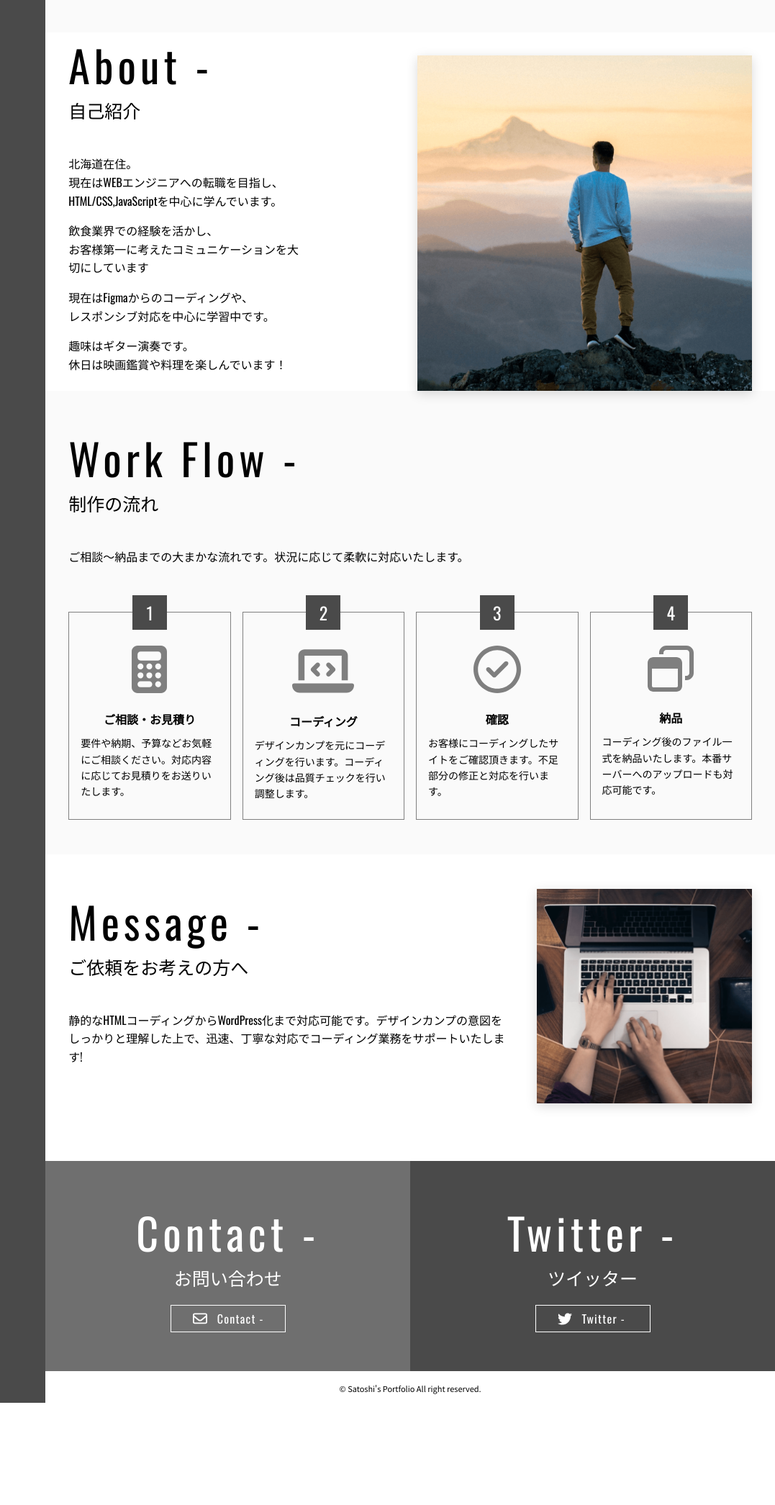
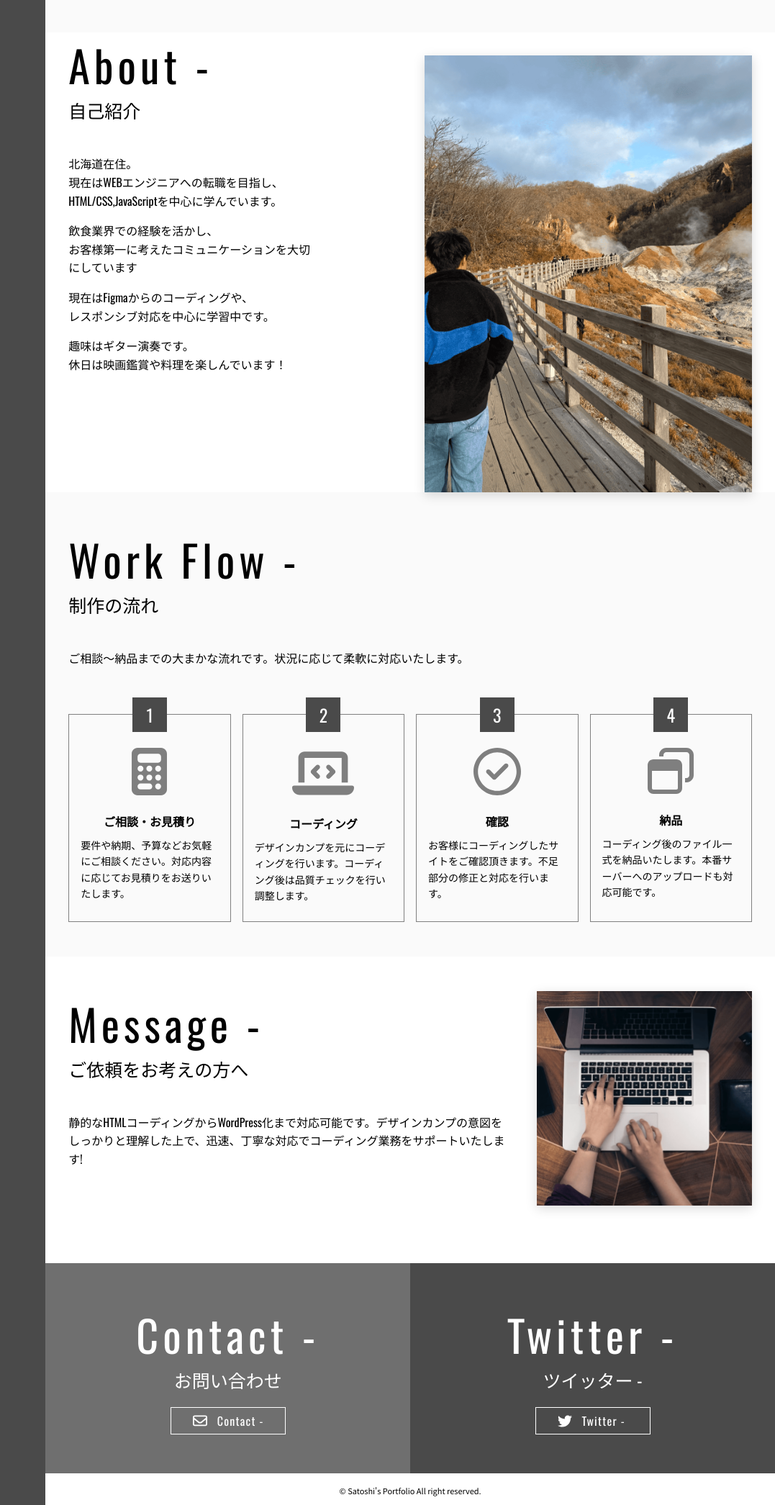
Before and after one commit to satoshi1213/portfolio-site1, a plain HTML site: page index.html in a window 1280 px wide. Shown: the part 2206-4297 px from the top of the page at 72% size, without its empty margins (203-1280 px from the left). Before the commit the page ends 4155 px from the top, so only its background shows below. Drawn offline with nearby package versions, Linux system fonts and the light colour scheme.

Commit message:
portfolio update

```diff
--- a/index.html
+++ b/index.html
@@ -9,7 +9,7 @@
     <title>ポートフォリオサイト</title>
     <meta name="description" content="フリーランスWEBコーダーのポートフォリオサイトです。「WEB制作を頼みたい」 既存のサイトの修正、改善したい」などぜひ、お気軽にご相談ください。">
 
-    <!-- Google　Fonts -->
+    <!-- Google Fonts -->
     <link rel="preconnect" href="https://fonts.googleapis.com">
     <link rel="preconnect" href="https://fonts.gstatic.com" crossorigin>
     <link href="https://fonts.googleapis.com/css2?family=Noto+Sans+JP&family=Oswald:wght@200..700&display=swap" rel="stylesheet">
@@ -183,7 +183,7 @@
             <section id="about" class="about">
                 <div class="section__inner">
                     <div class="about__container">
-                        <div class="about__img"><img src="./img/img_about.png" alt=""></div>
+                        <div class="about__img"><img src="./img/IMG_0090.png (2).png" alt=""></div>
                         <div class="about__text-contents">
                             <h2 class="section__head">
                                 <span class="section__head-main">About -</span>
@@ -269,7 +269,7 @@
                 <div class="page-bottom__item page-bottom__item--twitter">
                     <h2 class="section__head--center">
                         <span class="section__head-main">Twitter -</span>
-                        <span class="section__head-sub">ツイッター</span>
+                        <span class="section__head-sub">ツイッター -</span>
                     </h2>
                     <a href="#" target="_blank" class="page-bottom__button button button--border">
                         <span class="button__icon">
--- a/scss/style.scss
+++ b/scss/style.scss
@@ -507,6 +507,10 @@ body {
             flex-direction: row-reverse;
             gap: 150px;
         }
+
+        &__img {
+            width: 570px;
+        }
     }
 
     .flow {
```
Also changed, not shown: css/style.css, img/IMG_0090.png (2).png (added), img/logo-white.png (added), 1 other file.
